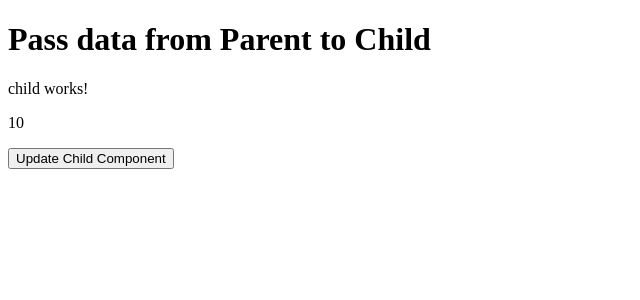
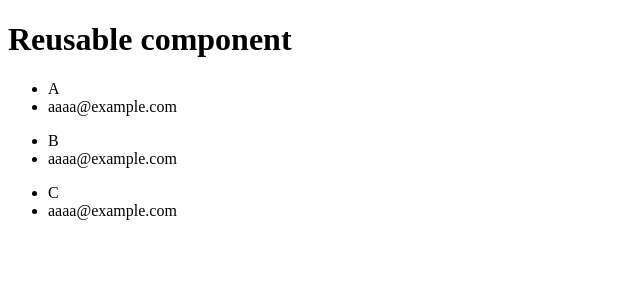
Before and after one commit to mmraihan/Angular-CodeStepByStep, an Angular app in the folder blog/: page / in a window 1280 px wide. Shown: the top 300 px of the page, without its empty margins (0-640 px from the left). Built offline with nearby package versions, Linux system fonts and the light colour scheme.

Commit message:
Reusable Component

```diff
--- a/blog/src/app/app.component.html
+++ b/blog/src/app/app.component.html
@@ -1,4 +1,5 @@
 <h1>{{title}}</h1>
 
-<app-child [item]="data" ></app-child>
-<button (click)="updateData()" >Update Child Component</button>
+<ul *ngFor="let user of userDetails ">
+  <app-child [item]='user'></app-child>
+</ul>
--- a/blog/src/app/app.component.ts
+++ b/blog/src/app/app.component.ts
@@ -6,10 +6,12 @@ import { Component } from '@angular/core';
   styleUrls: ['./app.component.css']
 })
 export class AppComponent {
-  title = 'Pass data from Parent to Child';
-  data=10;
-  updateData(){
-    this.data=Math.random();
-  }
+  title="Reusable component";
+
+  userDetails=[
+    {name: 'A', email: 'aaaa@example.com'},
+    {name: 'B', email: 'aaaa@example.com'},
+    {name: 'C', email: 'aaaa@example.com'},
+  ]
 
 }
--- a/blog/src/app/child/child.component.html
+++ b/blog/src/app/child/child.component.html
@@ -1,2 +1,3 @@
-<p>child works!</p>
-<p>{{item}}</p>
+
+<li>{{item.name}}</li>
+<li>{{item.email}}</li>
--- a/blog/src/app/child/child.component.ts
+++ b/blog/src/app/child/child.component.ts
@@ -11,5 +11,5 @@ export class ChildComponent implements OnInit {
 
   ngOnInit(): void {
   }
-@Input() item=0
+@Input() item: {name: string, email: string}={name:'', email: ''}
 }
```
